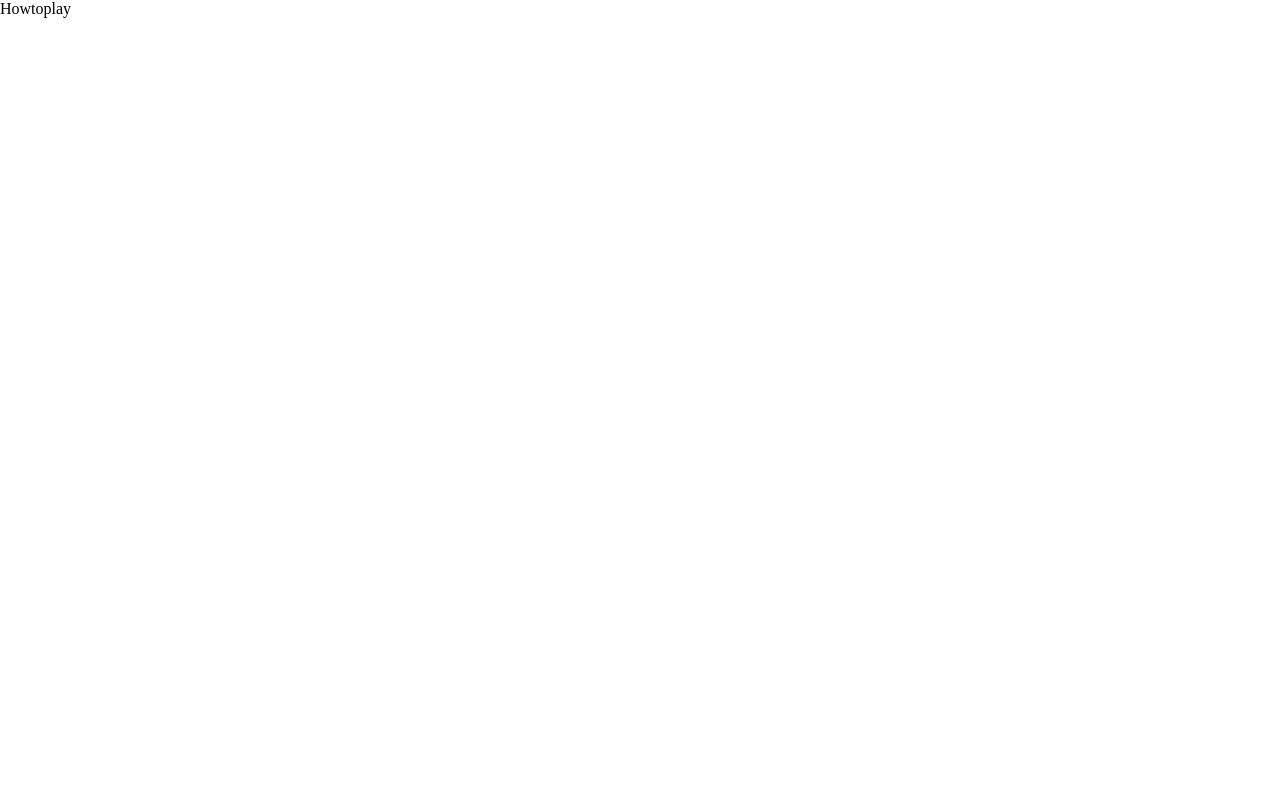
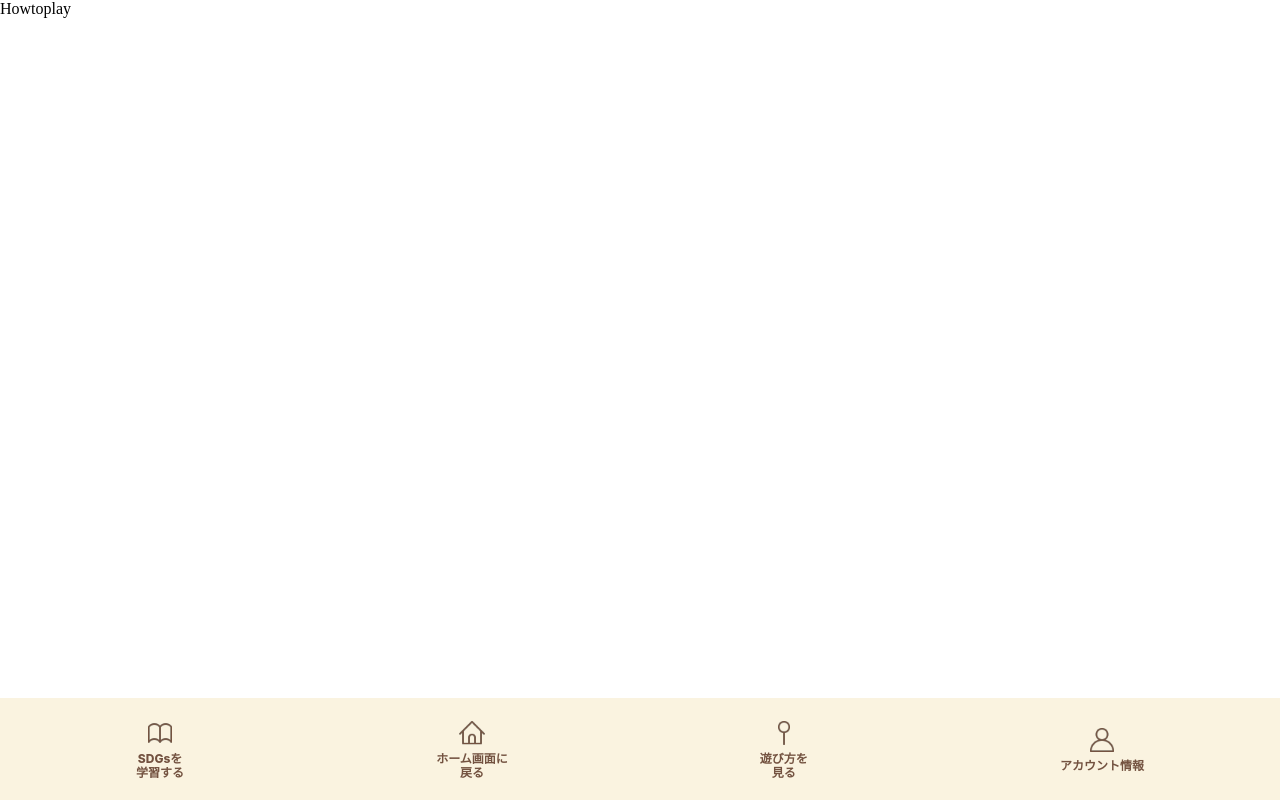
Before and after one commit to rn-vn/solution-2024, a React (Create React App) app: page /how-to-play in a window 1280 px wide. Built offline with nearby package versions, Linux system fonts and the light colour scheme.

Commit message:
change HomeFooter.css

```diff
--- a/src/components/HomeFooter.css
+++ b/src/components/HomeFooter.css
@@ -1,5 +1,5 @@
 .footer-container {
-  top: 740px;
+  bottom: 0;
   position: fixed;
   width: 100%;
   background-color: #FAF3E0; /* Adjust the color to match your image */
--- a/src/components/Howtoplay.js
+++ b/src/components/Howtoplay.js
@@ -1,8 +1,12 @@
 import React from 'react'
+import HomeFooter from './HomeFooter'
 
 const Howtoplay = () => {
   return (
-    <div>Howtoplay</div>
+    <>
+      <p>Howtoplay</p>
+      <HomeFooter />
+    </>
   )
 }
 
```
